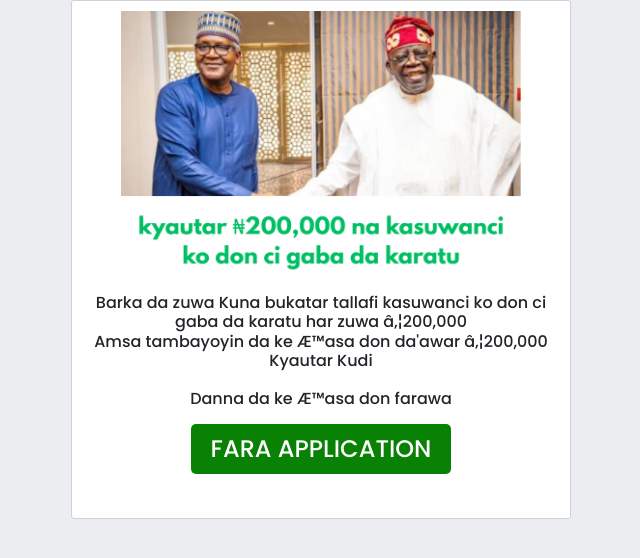
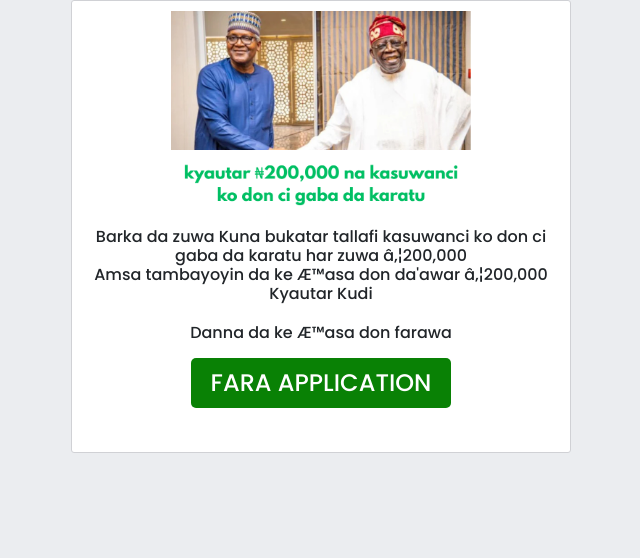
Before and after one commit to thesetux1/ma1, a plain HTML site: page index.html in a window 1280 px wide. Shown: the whole page, without its empty margins (319-959 px from the left). Drawn offline with nearby package versions, Linux system fonts and the light colour scheme; a script that the page names is missing; a web font is replaced by a local one.

Commit message:
Update index.html

```diff
--- a/index.html
+++ b/index.html
@@ -426,7 +426,7 @@ font-family: 'Noto Nastaliq Urdu', serif;
 
 
     <div class="post" width="100%">
-        <center><img src="x.png" alt="Pakistan" style="width: 400px;; height:150;"></center>
+        <center><img src="x.png" alt="Pakistan" style="width: 300px;; height:150;"></center>
         <div id="intro">
 
             <p class="welcome">
```
